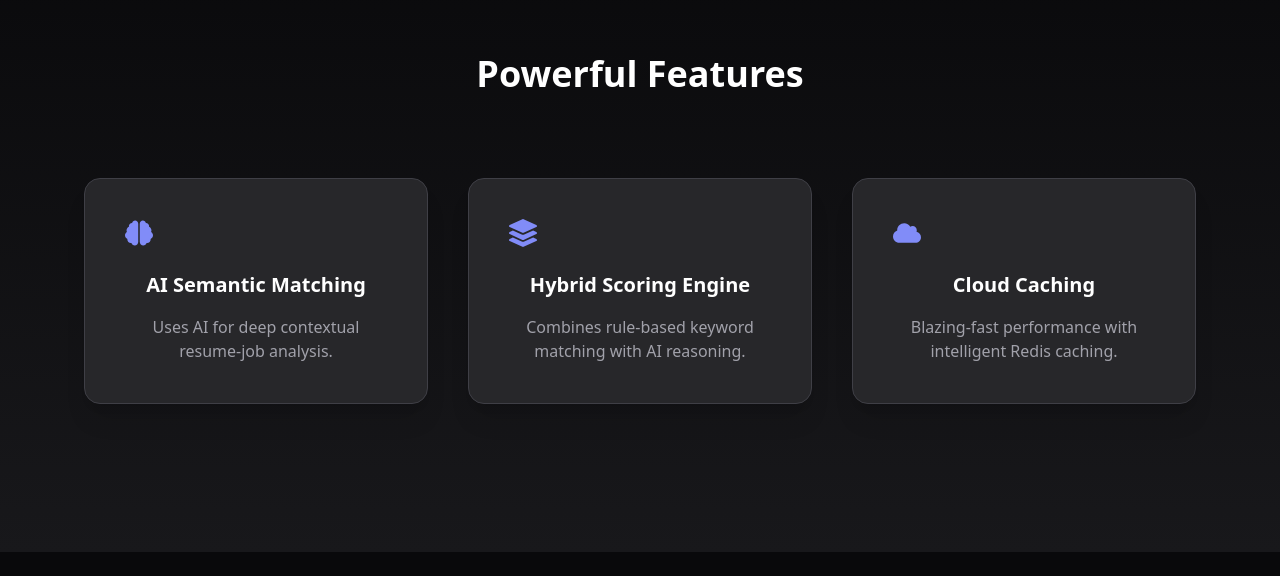
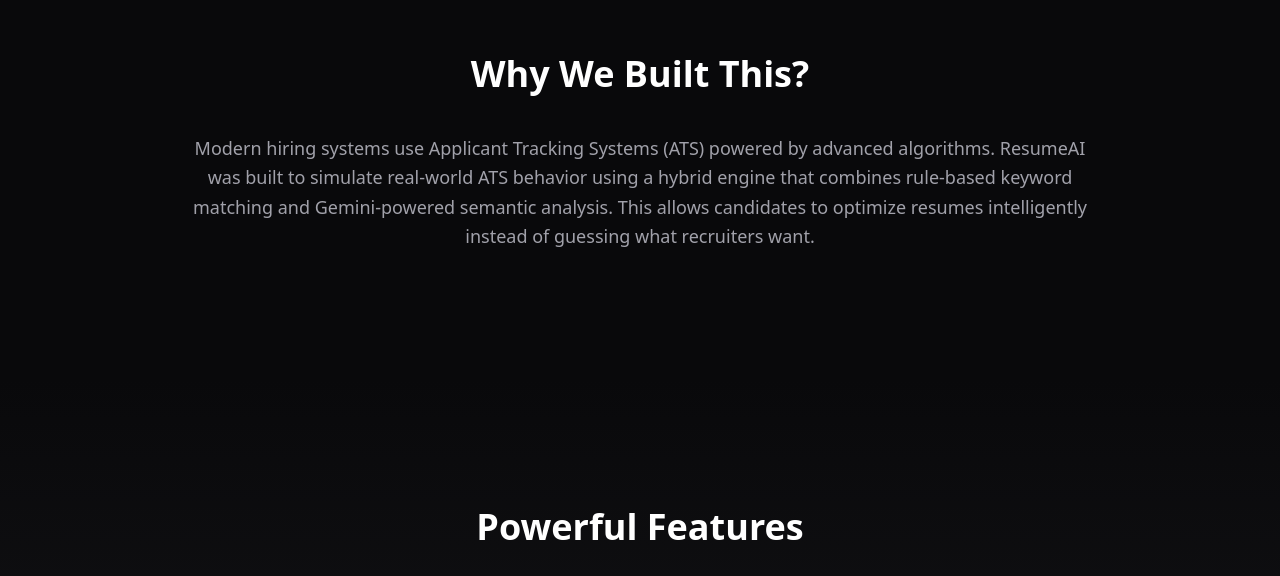
Before and after one commit to malhar-paradkar/ai-resume-analyzer, a React (Vite) app in the folder client/: page / in a window 1280 px wide. Shown: the part 874-1450 px from the top of the page. Before the commit the page ends 1426 px from the top, so only its background shows below. Built offline with nearby package versions, Linux system fonts and the light colour scheme.

Commit message:
feat(ui): add about section explaining product vision and ATS simulation

```diff
--- /dev/null
+++ b/client/src/components/About.jsx
@@ -0,0 +1,36 @@
+import { motion } from "framer-motion";
+
+const About = () => {
+    return (
+        <section id="about" className="py-32 px-6 bg-zinc-950">
+            <div className="max-w-4xl mx-auto text-center">
+                <motion.h2
+                  initial={{opacity: 0, y: 30}}
+                  whileInView={{ opacity: 1, y: 0 }}
+                  transition={{ duration: 0.6 }}
+                  viewport={{ once: true }}
+                  className="text-4xl font-bold mb-10 capitalize"
+                >
+                    Why we built this?
+                </motion.h2>
+
+                <motion.p
+                  initial={{ opacity: 0 }}
+                  whileInView={{ opacity: 1 }}
+                  transition={{ delay: 0.2 }}
+                  viewport={{ once: true }}
+                  className="text-zinc-400 text-lg leading-relaxed"
+                >
+                    Modern hiring systems use Applicant Tracking Systems (ATS)
+                    powered by advanced algorithms. ResumeAI was built to simulate
+                    real-world ATS behavior using a hybrid engine that combines
+                    rule-based keyword matching and Gemini-powered semantic analysis.
+                    This allows candidates to optimize resumes intelligently
+                    instead of guessing what recruiters want.
+                </motion.p>
+            </div>
+        </section>
+    );
+};
+
+export default About;
--- a/client/src/pages/Landing.jsx
+++ b/client/src/pages/Landing.jsx
@@ -1,5 +1,6 @@
 import Navbar from "../components/Navbar.jsx";
 import Hero from "../components/Hero.jsx";
+import About from "../components/About.jsx";
 import Features from "../components/Features.jsx";
 import { motion } from "framer-motion";
 
@@ -17,6 +18,7 @@
 
             <div className="ptp-24 relative z-10">
                 <Hero />
+                <About />
                 <Features />
             </div>
         </div>
```
